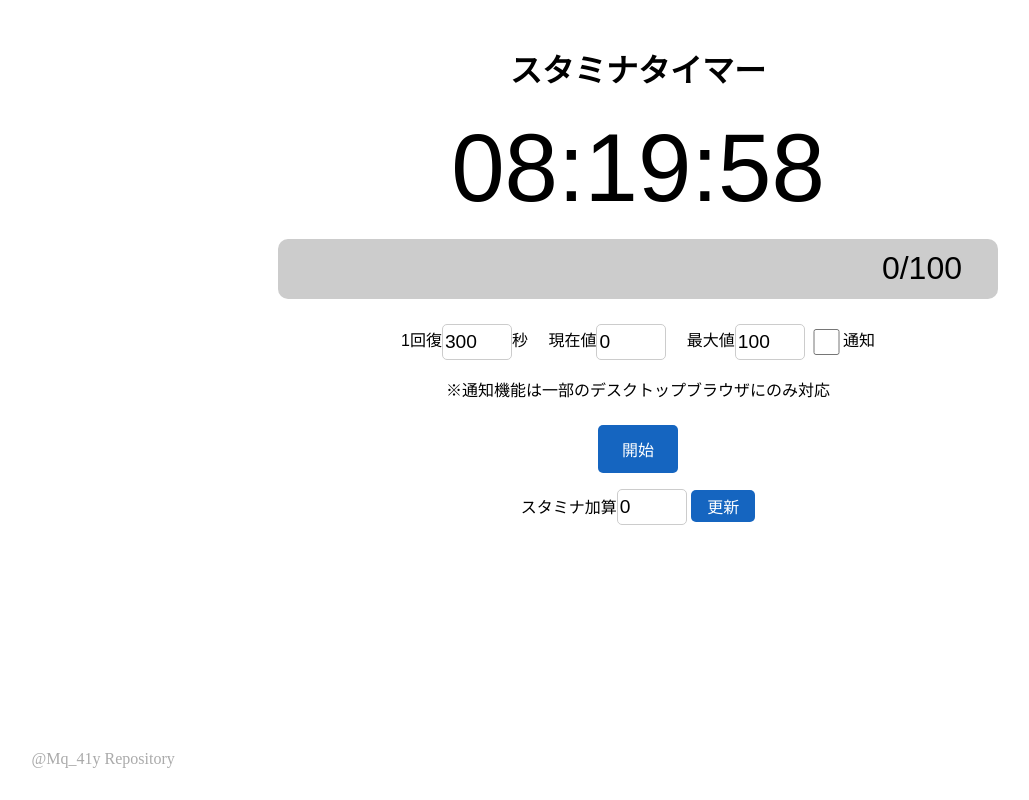
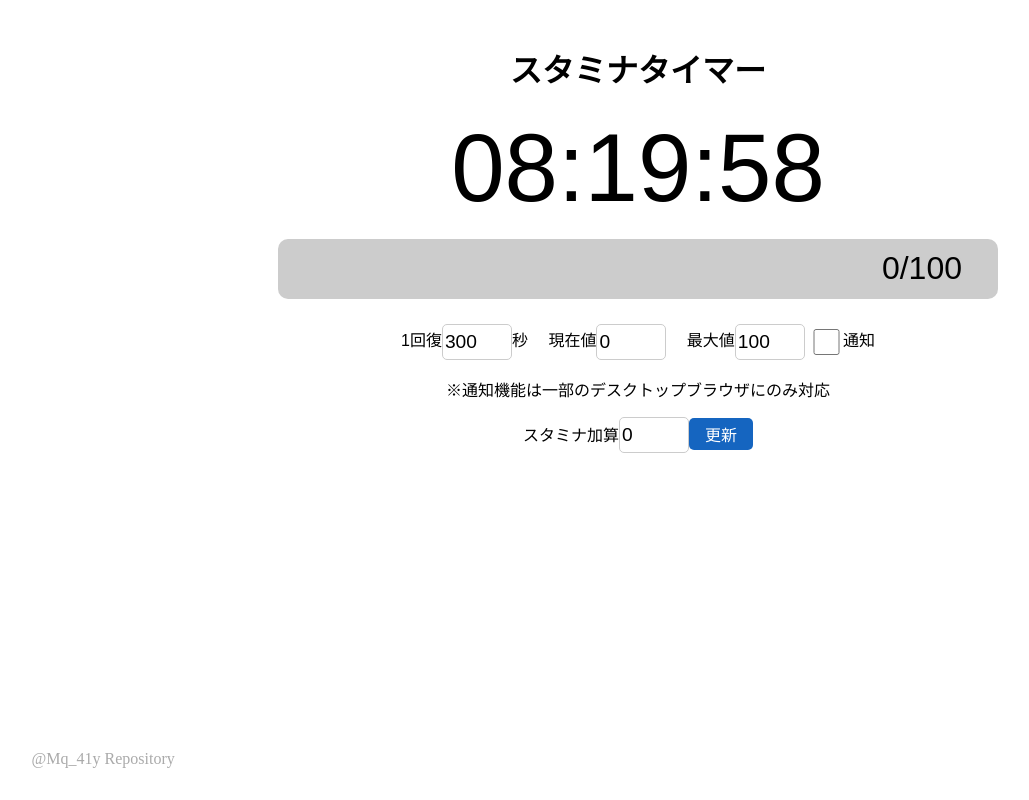
Before and after one commit to Marshey/gametimer, a plain HTML site: page index.html in a window 1280 px wide. Both pictures are taken after a click on the button "開始". Shown: the whole page, without its empty margins (2-1031 px from the left). Drawn offline with Linux system fonts and the light colour scheme.

Commit message:
ボタン動作の変更

```diff
--- a/gametimer.js
+++ b/gametimer.js
@@ -2,11 +2,13 @@ let isNotify;       //通知の可否
 let intervIdArr = new Array();
 
 let stamina = {};   //スタミナ
+let initialTime;    //タイマー開始時刻
 let targetTime;     //完了時刻
 let lastElapsed;    //最後に計算が行われた時刻
 let flow;           //floorの溢れ
 
 window.addEventListener('DOMContentLoaded', () => {
+    updateElement();
     document.getElementById('notifyChk').addEventListener('change', function () {
         if (this.checked) {
             isNotify = true;
@@ -15,42 +17,47 @@ window.addEventListener('DOMContentLoaded', () => {
             isNotify = false;
         }
     });
-});
-
-function startTimer() {
+    document.getElementById('start_bt').onclick = function startTimer() {
         if (intervIdArr.length > 0) {
             clearInterval(intervIdArr.shift());
         }
-    stamina.intervTime = parseFloat(document.getElementById('intTime').value);
-    stamina.currentStamina = parseInt(document.getElementById('curSt').value);
-    stamina.maxStamina = parseInt(document.getElementById('maxSt').value);
+
+        getStamina();
         document.getElementById('curSt').max = stamina.maxStamina;
-
         displayProgress(stamina.currentStamina, stamina.maxStamina);
-
         if (stamina.currentStamina <= stamina.maxStamina) {
-        const initialTime = new Date().getTime();
+            initialTime = new Date().getTime();
             targetTime = initialTime + ((stamina.maxStamina - stamina.currentStamina) * stamina.intervTime * 1000);
             lastElapsed = initialTime;
             flow = 0;
+            updateElement();
             intervIdArr.push(setInterval(timer, 1000));
         }
     }
+});
 
 function updateTimer() {
+    getStamina();
     let addStamina = parseInt(document.getElementById('addSt1').value);
+    targetTime = initialTime + ((stamina.maxStamina - stamina.currentStamina) * stamina.intervTime * 1000);
 
-    if (stamina.currentStamina + addStamina >= 0 && stamina.currentStamina + addStamina <= stamina.maxStamina) {
+    if (stamina.currentStamina + addStamina >= 0) {
         stamina.currentStamina += addStamina;
         targetTime -= addStamina * stamina.intervTime * 1000;
+    }
+    if (stamina.currentStamina + addStamina >= stamina.maxStamina) {
+        stamina.currentStamina = stamina.maxStamina;
+        targetTime = new Date().getTime();
+    }
     displayProgress(stamina.currentStamina, stamina.maxStamina);
 }
-}
 
+//1秒毎に実行されるメイン処理
 function timer() {
     const now = new Date().getTime();
     const remainTime = targetTime - now;    //残り時間(ms)
 
+    //現在時刻に基づいてスタミナを更新
     if (now - lastElapsed + flow >= stamina.intervTime * 1000) {
         stamina.currentStamina += Math.floor((now - lastElapsed + flow) / 1000 / stamina.intervTime);
         flow = (now - lastElapsed + flow) % (stamina.intervTime * 1000);
@@ -64,10 +71,15 @@ function timer() {
         if (isNotify) {
             notify(stamina.currentStamina);
         }
-        if (intervIdArr.length > 0) {
+        updateElement();
         clearInterval(intervIdArr.shift());
     }
 }
+
+function getStamina() {
+    stamina.intervTime = parseFloat(document.getElementById('intTime').value);
+    stamina.currentStamina = parseInt(document.getElementById('curSt').value);
+    stamina.maxStamina = parseInt(document.getElementById('maxSt').value);
 }
 
 function displayProgress(nowProg, maxProg) {
@@ -82,7 +94,6 @@ function displayProgress(nowProg, maxProg) {
 }
 
 function displayTime(msTime) {
-    // console.log(msTime)
     if (msTime < 0) {
         msTime = 0;
     }
@@ -105,3 +116,38 @@ function notify(stamina) {
         }
     }
 }
+
+function updateElement() {
+    const containerElement = document.getElementById('container');
+    if (!(document.getElementById('start_bt'))) {
+        if (document.getElementById('lavelAddSt1')) {
+            document.getElementById('lavelAddSt1').remove();
+            document.getElementById('update_bt').remove();
+        }
+
+        const startBtElement = document.createElement('input');
+        startBtElement.setAttribute('id', 'start_bt');
+        startBtElement.setAttribute('type', 'button');
+        startBtElement.setAttribute('value', '開始');
+        containerElement.appendChild(startBtElement);
+
+    } else {
+        document.getElementById('start_bt').remove();
+        const lavelElement = document.createElement('lavel');
+        lavelElement.setAttribute('id', 'lavelAddSt1');
+        lavelElement.textContent = 'スタミナ加算';
+        const updateInElement = document.createElement('input');
+        updateInElement.setAttribute('id', 'addSt1',);
+        updateInElement.setAttribute('type', 'number');
+        updateInElement.setAttribute('value', '0');
+        updateInElement.setAttribute('min', '0');
+        lavelElement.appendChild(updateInElement);
+        containerElement.appendChild(lavelElement);
+        const updateBtElement = document.createElement('input');
+        updateBtElement.setAttribute('id', 'update_bt');
+        updateBtElement.setAttribute('type', 'button');
+        updateBtElement.setAttribute('value', '更新');
+        updateBtElement.setAttribute('onclick', 'updateTimer()');
+        containerElement.appendChild(updateBtElement);
+    }
+}
--- a/index.html
+++ b/index.html
@@ -13,7 +13,7 @@
 </head>
 
 <body>
-    <div class="container">
+    <div id="container">
         <h1>スタミナタイマー</h1>
         <div id="countdownArea">
             <span id="countdownTime">00:00:00</span>
@@ -36,11 +36,8 @@
             </p>
         </div>
         <p>※通知機能は一部のデスクトップブラウザにのみ対応</p>
-        <input id="start_bt" type="button" value="開始" onclick=startTimer() />
-        <dev class="add_area">
-            <p><label>スタミナ加算<input id="addSt1" type="number" value="0" min="0"></label>
-            <input id="update_bt" type="button" value="更新" onclick=updateTimer() /></p>
-        </dev>
+
+        <!-- ボタン挿入箇所 -->
     </div>
     <footer>
         <p><a href="https://twitter.com/Mq_41y/">@Mq_41y</a>
--- a/style.css
+++ b/style.css
@@ -4,7 +4,7 @@ body {
     max-height: 100%;
 }
 
-.container {
+#container {
     text-align: center;
     font-family: sans-serif;
     margin: 0 auto;
@@ -12,12 +12,8 @@ body {
     max-width: 720px;
 }
 
-.container p {
-    margin-bottom: 0;
-}
-
 @media screen and (max-width: 600px) {
-    .container {
+    #container {
         max-width: 95%;
     }
 }
```
Lines whose indentation alone changed are shown as unchanged.
